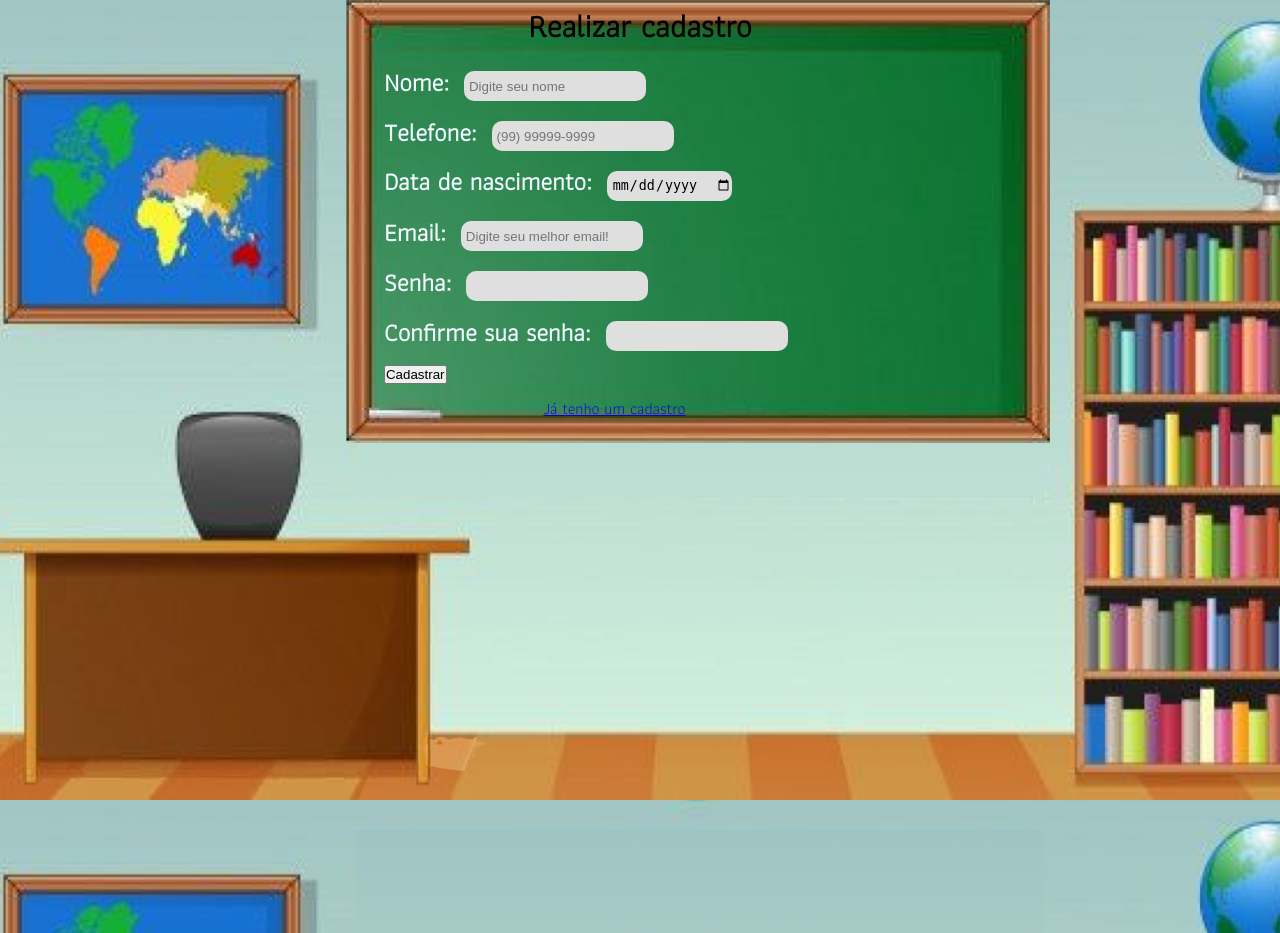
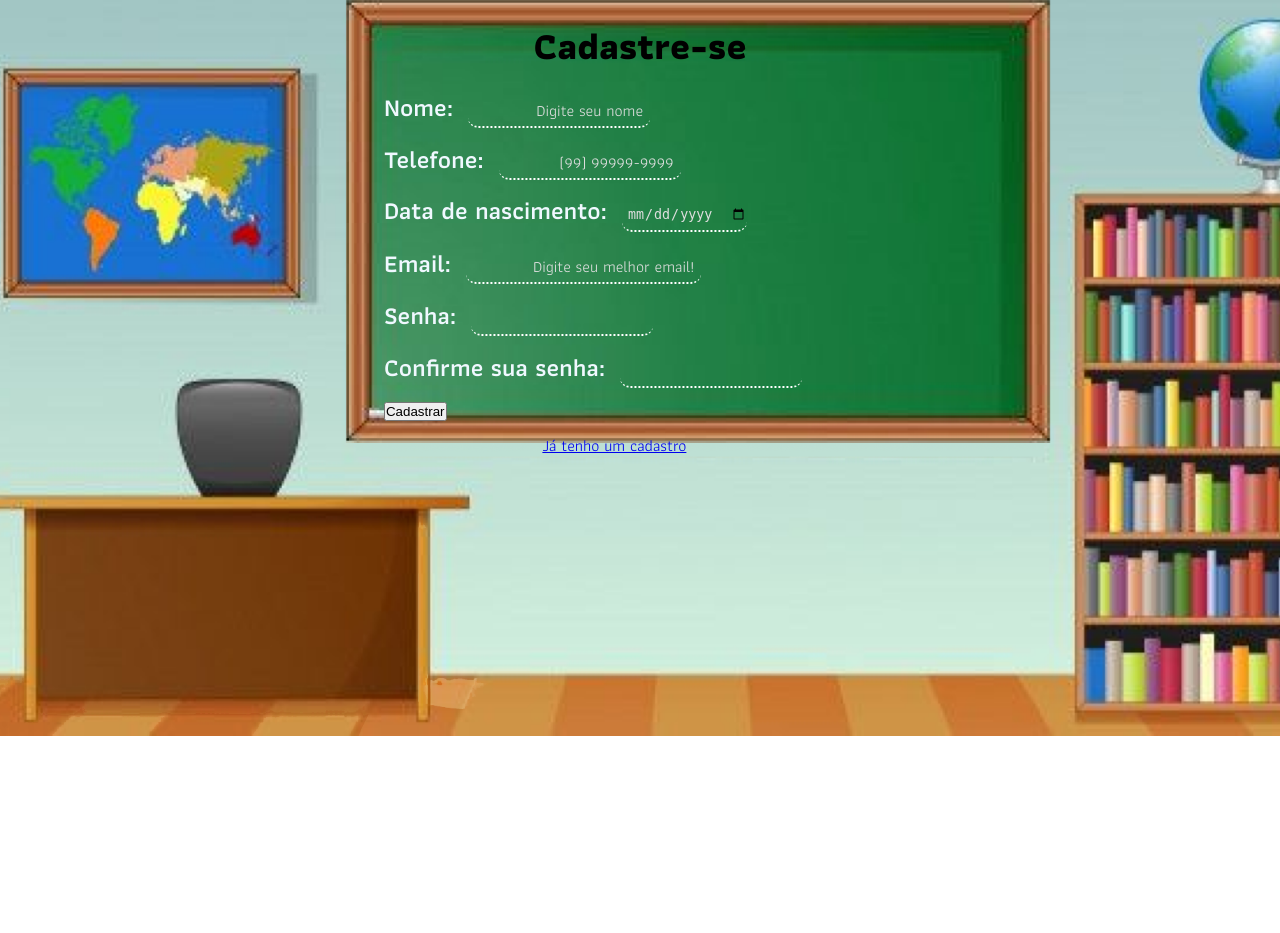
Before and after one commit to JoaoMatheusLamao/MoreMath, a PHP site: page /cadastrar.php in a window 1280 px wide. After the commit the page ends 736 px from the top, so only its background shows below. Run offline with PHP 8.4, Linux system fonts and the light colour scheme.

Commit message:
update css inputs_cadastrar

```diff
--- a/cadastrar.php
+++ b/cadastrar.php
@@ -35,7 +35,7 @@ if (isset($_POST['nomeUsuario']) && isset($_POST['telefone']) && isset($_POST['e
     <div class="main">
         <div class="quadro">
             <div class="Tit_1">
-                <h1 class="titulo_texto_cadastrar">Realizar cadastro</h1>
+                <h1 class="titulo_texto_cadastrar">Cadastre-se</h1>
             </div>
             <div class="dados_usuario">
                 <form method="post">
--- a/css/style_cadastrar.css
+++ b/css/style_cadastrar.css
@@ -1,5 +1,4 @@
-@import url('https://fonts.googleapis.com/css2?family=Athiti:wght@300&display=swap');
-
+@import url('https://fonts.googleapis.com/css2?family=Athiti:wght@200;300;400;500;600;700&display=swap');
 *{
     margin: 0;
     padding: 0;
@@ -12,7 +11,6 @@ body{
 }
 
 .main{
-
     display: flex;
     width: 100%;
     align-items: center;
@@ -27,29 +25,27 @@ body{
     background-position-x: 60%;
     background-origin: padding-box;
     width: 100%;
+    padding-top: 15px;
     flex-direction: column;
+    justify-content: center;
     font-family: athiti;
-    justify-content: center;
-}
-
-.tit_1{
-
 }
 
 .titulo_texto_cadastrar{
-
     text-align: center;
+    font-weight: 700;
+    font-size: 38px;
 }
 
 .dados_usuario{
     margin-left: 28%;
-    margin-bottom: 40%;
+    margin-bottom: 10%;
+    width: 40%;
     display: flex;
     flex-direction: column;
     align-items: center;
     justify-content: center;
     font-family: athiti;
-    width: 40%;
 }
 
 .dados_usuario form{
@@ -57,16 +53,37 @@ body{
     margin: 10px;
 }
 
+.dados_usuario label{
+    font-size: 25px;
+    color: aliceblue;
+    font-weight: 600;
+}
+
 .dados_usuario input{
-    background-color: rgb(223, 223, 223);
+    background-color: transparent;
+    color: rgb(223, 223, 223);
     height: 30px;
     border-style: none;
+    border-bottom-style: dotted;
+    border-color: white;
     border-radius: 10px;
     padding-left: 5px;
     margin: 10px;
 }
-.dados_usuario label{
-    font-size: 25px;
-    color: aliceblue;
-    font-weight: bold;
+
+.dados_usuario input::placeholder{
+    color: rgb(223, 223, 223);
+    font-family: athiti;
+    text-align: right;
+    margin-left: 7px;
+    font-size: medium;
 }
+
+.dados_usuario input:focus{
+    background-color: transparent;
+    border-radius: 10px;
+}
+
+#email{
+    width: 50%;
+}
```
